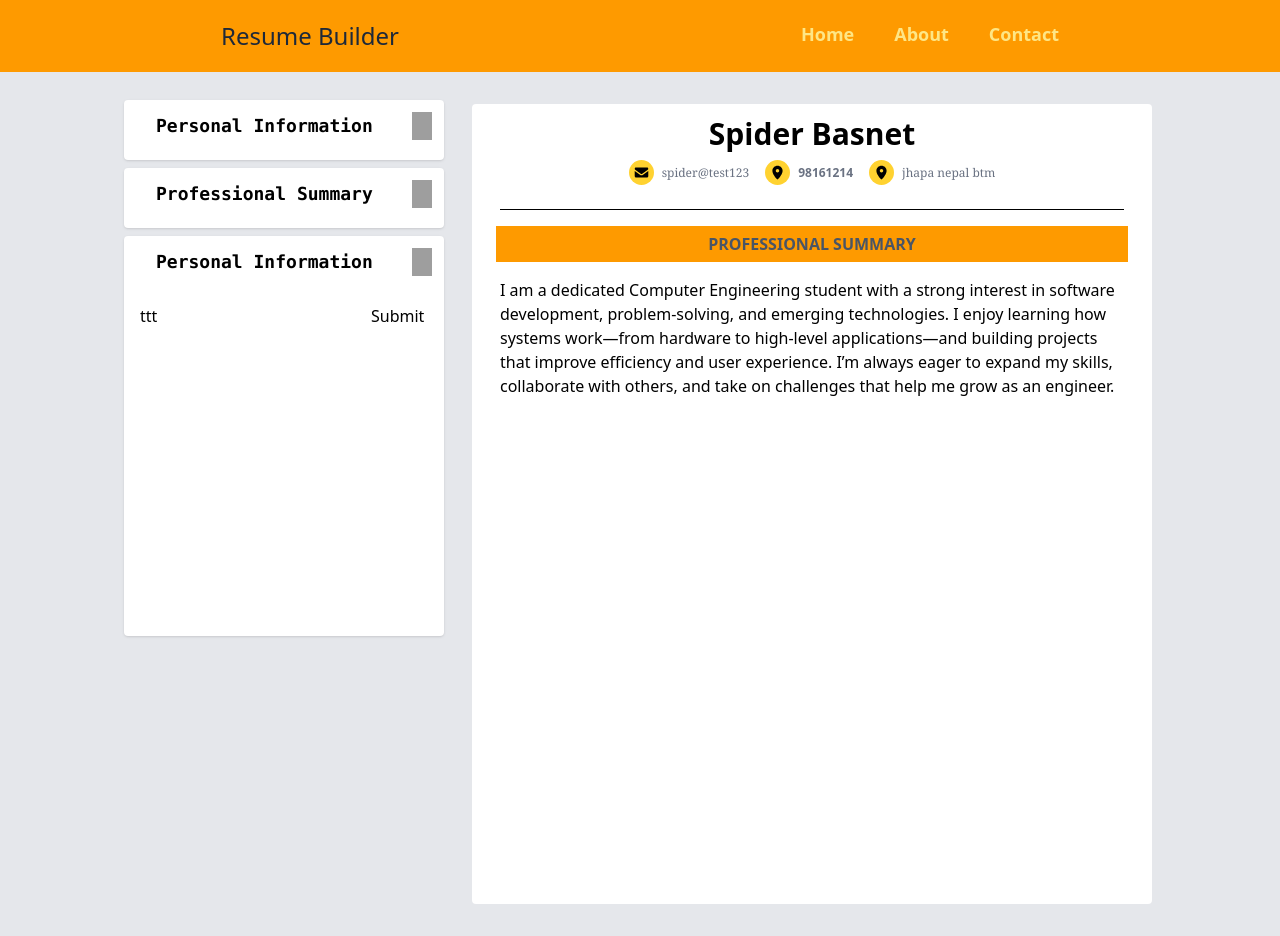
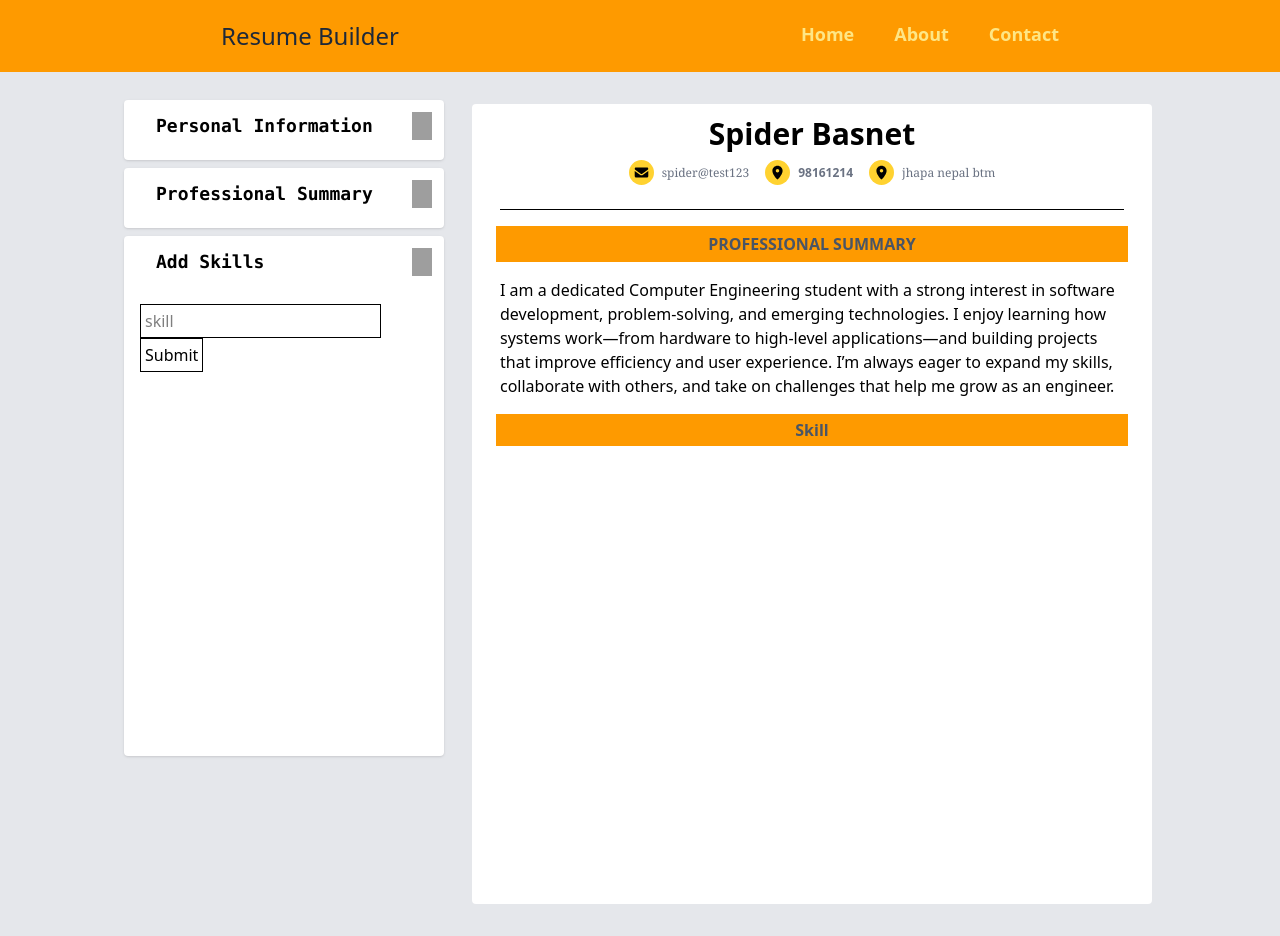
Before and after one commit to PrajanBasnet/ResumeBuilder, a React (Vite) app: page / in a window 1280 px wide. Both pictures are taken after a click on the picture 422 px from the left and 262 px from the top of the page. Built offline with nearby package versions, Linux system fonts and the light colour scheme; grey boxes are pictures that could not be loaded.

Commit message:
feat:skill add

```diff
--- a/src/App.jsx
+++ b/src/App.jsx
@@ -8,7 +8,7 @@ function App() {
   const [person,setPerson] = useState({fullname:"Spider Basnet",email:"spider@test123",phone:"98161214",location:"jhapa nepal btm"})
   const [profession,setProfessionSummary] = useState({desc:"I am a dedicated Computer Engineering student with a strong interest in software development, problem-solving, and emerging technologies. I enjoy learning how systems work—from hardware to high-level applications—and building projects that improve efficiency and user experience. I’m always eager to expand my skills, collaborate with others, and take on challenges that help me grow as an engineer." })
   const [skill,setSkill] = useState({allSkill:[]});
-  const [skillInput,setSkillInput] = useState({myskill:'ttt'});
+  const [skillInput,setSkillInput] = useState({myskill:''});
 
   const allData = {person ,profession,skill ,skillInput};
   const setData = {setPerson,setProfessionSummary ,setSkill,setSkillInput};
--- a/src/ResumeOutput.jsx
+++ b/src/ResumeOutput.jsx
@@ -46,11 +46,17 @@ function ProfessionalSummary({ data }) {
 function SkillUi({ data }) {
     return (
         <div>
-            <section>
-                <ul>
-                        {
-                            data.allSkill.map((item,index) => (<li key={index}> {item}</li>))
-                        }
+                  <div className="bg-amber-500 m-3 p-1 text-center font-bold">
+                    <p className="text-gray-600">
+                        Skill
+                    </p>
+                </div>
+            <section className=" h-40 p-2 m-3 overflow-hidden">
+                <ul className="columns-2  list-disc">
+
+                    {
+                        data.allSkill.map((item, index) => (<li className="list-disc ml-4 " key={index}> {item}</li>))
+                    }
 
 
                 </ul>
--- a/src/component/Skills.jsx
+++ b/src/component/Skills.jsx
@@ -1,27 +1,41 @@
 import { useState } from "react"
 import { Input, MainTheme, Theme } from "./ThemeSide";
 
-export function Skill({data,setData}) {
+export function Skill({ data, setData }) {
     const [skl, sklSkill] = useState(false);
-    let t = data.skill.allSkill;
-    console.log(t)
     const skillStatic = {
-        label:"Personal Information",
-        height:"h-100",
-}
-
+        label: "Add Skills",
+        height: "h-130",
+    }
+    const dlt = (index) => {
+        const updated = data.skill.allSkill.filter((_, i) => i !== index);
+        console.log(updated)
+        setData.setSkill({ ...data.skill, allSkill: updated});
+    }
     return (
         <div>
             {skl ?
                 <MainTheme visible={skl} setVisible={sklSkill} label={skillStatic.label} height={skillStatic.height} >
-                    <div>
-                        <input type="text" name="skill" id="myValue" placeholder="skill" value={data.skillInput.myskill} onChange={(e)=> setData.setSkillInput({...data.skillInput, myskill:e.target.value})} />
+                    <div className="flex flex-wrap justify-between">
+                        <input type="text" className="p-1 border" name="skill" id="myValue" placeholder="skill" value={data.skillInput.myskill} onChange={(e) => setData.setSkillInput({ ...data.skillInput, myskill: e.target.value })} />
 
-                        <button onClick={(e) => setData.setSkill({...data.skill ,allSkill:[...data.skill.allSkill,data.skillInput.myskill] })}> Submit</button>
+                        <button className="border p-1  gap-1" onClick={(e) => setData.setSkill({ ...data.skill, allSkill: [...data.skill.allSkill, data.skillInput.myskill] })}> Submit</button>
 
+                    </div>
+                    <div className="flex flex-col">
+                        {
+                            data.skill.allSkill.map((item, index) => (
+                                <li key={index} className="flex flex-wrap justify-between w-full gap-10 mt-3 p-2 rounded bg-amber-400 " >
+
+                                    {item}
+                                    <button className="bg-gray-50" onClick={() => dlt(index)}>Delete</button>
+                                </li>
+                            ))
+                        }
                     </div>
                 </MainTheme> : <Theme visible={skl} setVisible={sklSkill} label={skillStatic.label}></Theme>
             }
         </div>
+
     )
 }
```
